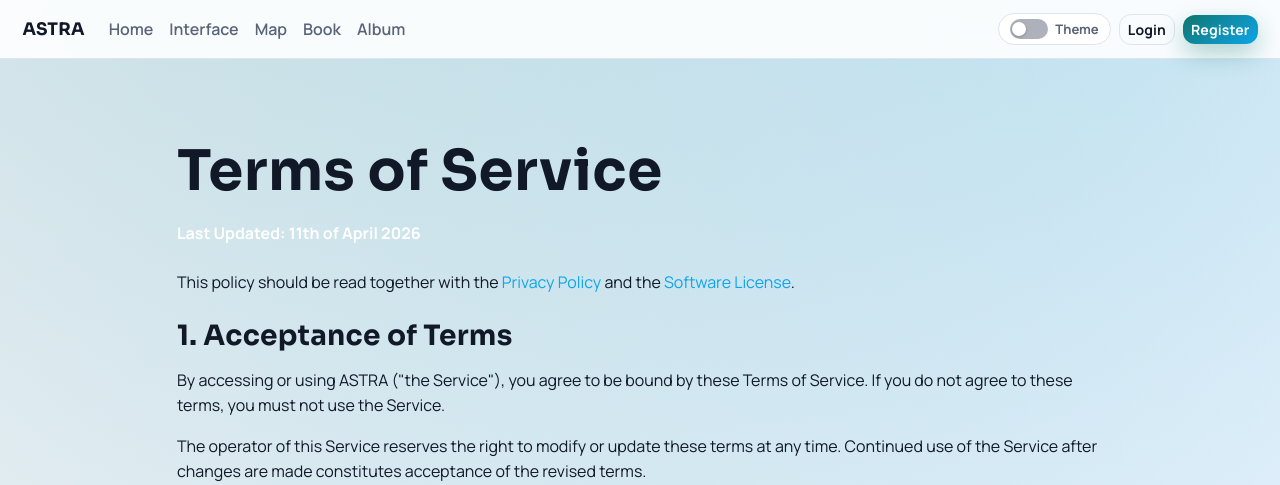
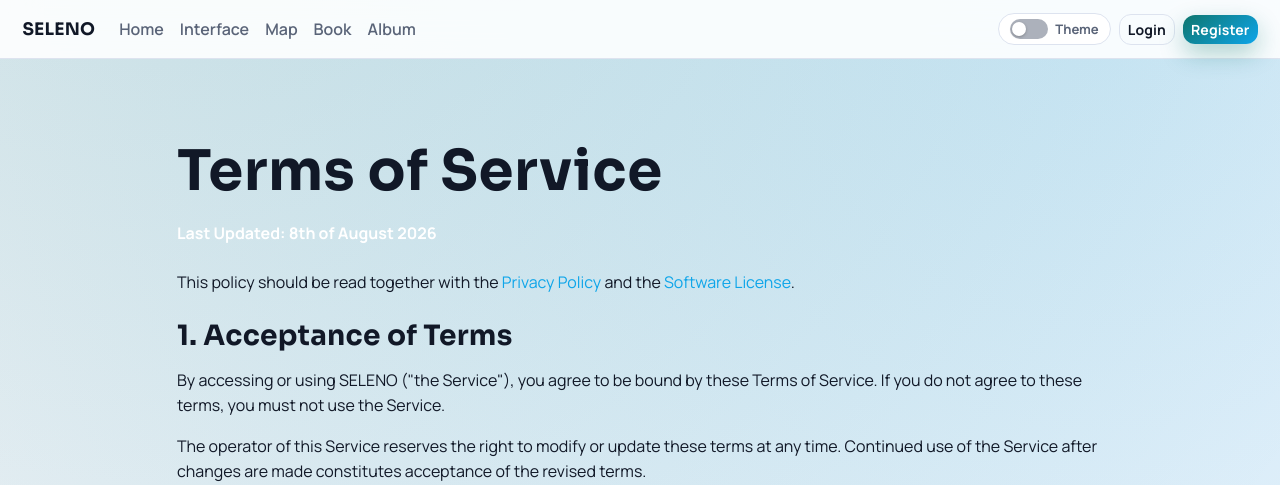
Before and after one commit to Alex-Grant-Parra/Telescope-project-Website, a Flask app: page /about/tos in a window 1280 px wide. Shown: the top 485 px of the page. Run offline with Flask 3, Linux system fonts and the light colour scheme; parts of the project's set-up code (start-up, migrations or seed data) failed here and were passed over; some libraries are stand-ins or nearby versions.

Commit message:
Rebrand to Seleno

```diff
--- a/Server.py
+++ b/Server.py
@@ -484,7 +484,7 @@ def admin_ws_disconnect(client_id):
 @app.route("/wiki")
 def wikiRedirect():
     return redirect(
-        "https://github.com/Alex-Grant-Parra/ASTRA/wiki",
+        "https://github.com/Alex-Grant-Parra/SELENO/wiki",
         code=301
     )
 
--- a/controllers/book.py
+++ b/controllers/book.py
@@ -104,7 +104,7 @@ def book_request():
                 current_app,
                 'support',
                 [owner.get_email()],
-                'ASTRA Booking Request Pending Approval',
+                'SELENO Booking Request Pending Approval',
                 body,
             )
         except Exception:
@@ -161,7 +161,7 @@ def owner_booking_decision(booking_id):
                 current_app,
                 'support',
                 [requester.get_email()],
-                f"ASTRA Booking {updated.status.title()}",
+                f"SELENO Booking {updated.status.title()}",
                 (
                     f"Your booking #{updated.id} has been {verb}.\n"
                     f"Telescope ID: {updated.telescope_id}\n"
--- a/static/style.css
+++ b/static/style.css
@@ -106,17 +106,17 @@ a:hover {
     border-bottom: 1px solid var(--line);
 }
 
-.astra-nav {
+.seleno-nav {
     padding: 0.35rem 0;
 }
 
-.astra-nav-inner {
+.seleno-nav-inner {
     max-width: var(--page-max);
     margin: 0 auto;
     padding: 0.25rem var(--space-4);
 }
 
-.astra-brand {
+.seleno-brand {
     font-weight: 700;
     font-size: 1.08rem;
     color: var(--text);
@@ -726,7 +726,7 @@ body.night-mode .modal-content {
 }
 
 @media (max-width: 768px) {
-    .astra-nav-inner,
+    .seleno-nav-inner,
     .app-container,
     .footer-inner {
         padding-left: var(--space-3);
--- a/templates/about.html
+++ b/templates/about.html
@@ -1,10 +1,10 @@
 {% extends "base.html" %}
 
-{% block title %}About - ASTRA{% endblock %}
+{% block title %}About - SELENO{% endblock %}
 
 {% block content %}
 <div class="container text-center mt-5">
-    <h1 class="display-4 fw-bold">About ASTRA</h1>
+    <h1 class="display-4 fw-bold">About SELENO</h1>
     <p class="lead">This app allows you to control your telescope remotely and capture images of the night sky.</p>
     <p class="lead">
         <a href="{{ url_for('about.license_page') }}">Software License</a><br>
--- a/templates/base.html
+++ b/templates/base.html
@@ -4,7 +4,7 @@
     <meta charset="UTF-8">
     <meta name="viewport" content="width=device-width, initial-scale=1.0">
     <meta name="csrf-token" content="{{ csrf_token() }}">
-    <title>{% block title %}ASTRA{% endblock %}</title>
+    <title>{% block title %}SELENO{% endblock %}</title>
     <script>
         // One-time cleanup: an older build registered a service worker that intercepted
         // <video> range requests and broke playback (infinite net::ERR_ABORTED loop).
@@ -55,9 +55,9 @@
 
     <div class="site-shell">
         <header class="site-header">
-            <nav class="navbar navbar-expand-lg astra-nav">
-                <div class="container-fluid astra-nav-inner">
-                    <a class="navbar-brand astra-brand" href="{{ url_for('home.home') }}">ASTRA</a>
+            <nav class="navbar navbar-expand-lg seleno-nav">
+                <div class="container-fluid seleno-nav-inner">
+                    <a class="navbar-brand seleno-brand" href="{{ url_for('home.home') }}">SELENO</a>
                     <button class="navbar-toggler" type="button" data-bs-toggle="collapse" data-bs-target="#navbarNav" aria-controls="navbarNav" aria-expanded="false" aria-label="Toggle navigation">
                         <span class="navbar-toggler-icon"></span>
                     </button>
@@ -148,7 +148,7 @@
                     <span>•</span>
                     <a href="{{ url_for('contact.support_home') }}">Support</a>
                 </p>
-                <small>ASTRA observatory platform</small>
+                <small>SELENO observatory platform</small>
             </div>
         </footer>
     </div>
--- a/templates/home.html
+++ b/templates/home.html
@@ -1,6 +1,6 @@
 {% extends 'base.html' %}
 
-{% block title %}Home - ASTRA{% endblock %}
+{% block title %}Home - SELENO{% endblock %}
 
 {% block content %}
 <main class="home-dashboard">
--- a/templates/landing.html
+++ b/templates/landing.html
@@ -4,7 +4,7 @@
     <meta charset="UTF-8">
     <meta name="viewport" content="width=device-width, initial-scale=1.0">
     <meta name="csrf-token" content="{{ csrf_token() }}">
-    <title>ASTRA Landing</title>
+    <title>SELENO Landing</title>
     <script>
         // Cleanup any leftover service worker/cache from an older build that broke
         // video playback with an infinite net::ERR_ABORTED loop (see base.html).
@@ -39,7 +39,7 @@
 <body class="landing-body">
     <main class="landing-shell" id="landingShell">
         <header class="landing-topbar">
-            <a class="landing-brand" href="{{ url_for('home.home') }}">ASTRA</a>
+            <a class="landing-brand" href="{{ url_for('home.home') }}">SELENO</a>
             <div class="landing-topbar-actions">
                 <button id="landingThemeToggle" class="theme-toggle" aria-label="Toggle light and dark mode" type="button">
                     <span class="theme-toggle-track">
@@ -59,7 +59,7 @@
             <div class="landing-content">
                 <p class="landing-kicker">Remote astronomy, redesigned</p>
                 <h1>Command your telescope with cinematic precision.</h1>
-                <p>ASTRA blends live control, deep sky planning, and instant media review in a streamlined observatory workflow.</p>
+                <p>SELENO blends live control, deep sky planning, and instant media review in a streamlined observatory workflow.</p>
             </div>
         </section>
 
--- a/templates/license.html
+++ b/templates/license.html
@@ -6,7 +6,7 @@
 <div class="container mt-5 mb-5">
     <div class="row">
         <div class="col-md-10 offset-md-1">
-            <h1 class="display-4 fw-bold mb-3">ASTRA Personal Use License</h1>
+            <h1 class="display-4 fw-bold mb-3">SELENO Personal Use License</h1>
             <p class="text-white mb-4"><strong>APUL v1.0</strong> | <strong>Last Updated: 11th of April 2026</strong></p>
             <p class="mb-4">This license governs the Software itself. If you use the hosted service, also read the <a href="{{ url_for('about.tos') }}">Terms of Service</a> and <a href="{{ url_for('about.privacy') }}">Privacy Policy</a>.</p>
 
--- a/templates/privacy.html
+++ b/templates/privacy.html
@@ -7,8 +7,8 @@
     <div class="row">
         <div class="col-md-10 offset-md-1">
             <h1 class="display-4 fw-bold mb-3">Privacy Policy</h1>
-            <p class="text-white mb-2"><strong>Last Updated: 11th of April 2026</strong></p>
-            <p class="text-white mb-4">ASTRA ("the Service") values your privacy and is committed to protecting your personal data. This Privacy Policy explains what information we collect, how we use it, and your rights.</p>
+            <p class="text-white mb-2"><strong>Last Updated: 8th of August 2026</strong></p>
+            <p class="text-white mb-4">SELENO ("the Service") values your privacy and is committed to protecting your personal data. This Privacy Policy explains what information we collect, how we use it, and your rights.</p>
             <p class="mb-4">This policy should be read together with the <a href="{{ url_for('about.tos') }}">Terms of Service</a> and the <a href="{{ url_for('about.license_page') }}">Software License</a>.</p>
             <section class="mb-5">
                 <h2>1. Information We Collect</h2>
--- a/templates/process.html
+++ b/templates/process.html
@@ -1,6 +1,6 @@
 {% extends "base.html" %}
 
-{% block title %}Process - ASTRA{% endblock %}
+{% block title %}Process - SELENO{% endblock %}
 
 {% block content %}
 <div class="container py-5">
--- a/templates/tos.html
+++ b/templates/tos.html
@@ -7,12 +7,12 @@
     <div class="row">
         <div class="col-md-10 offset-md-1">
             <h1 class="display-4 fw-bold mb-3">Terms of Service</h1>
-            <p class="text-white mb-4"><strong>Last Updated: 11th of April 2026</strong></p>
+            <p class="text-white mb-4"><strong>Last Updated: 8th of August 2026</strong></p>
             <p class="mb-4">This policy should be read together with the <a href="{{ url_for('about.privacy') }}">Privacy Policy</a> and the <a href="{{ url_for('about.license_page') }}">Software License</a>.</p>
 
             <section class="mb-4">
                 <h2 class="h3 fw-bold mt-4 mb-3">1. Acceptance of Terms</h2>
-                <p>By accessing or using ASTRA ("the Service"), you agree to be bound by these Terms of Service. If you do not agree to these terms, you must not use the Service.</p>
+                <p>By accessing or using SELENO ("the Service"), you agree to be bound by these Terms of Service. If you do not agree to these terms, you must not use the Service.</p>
                 <p>The operator of this Service reserves the right to modify or update these terms at any time. Continued use of the Service after changes are made constitutes acceptance of the revised terms.</p>
             </section>
 
```
Also changed, not shown: README.md, license.md, 1 other file.
